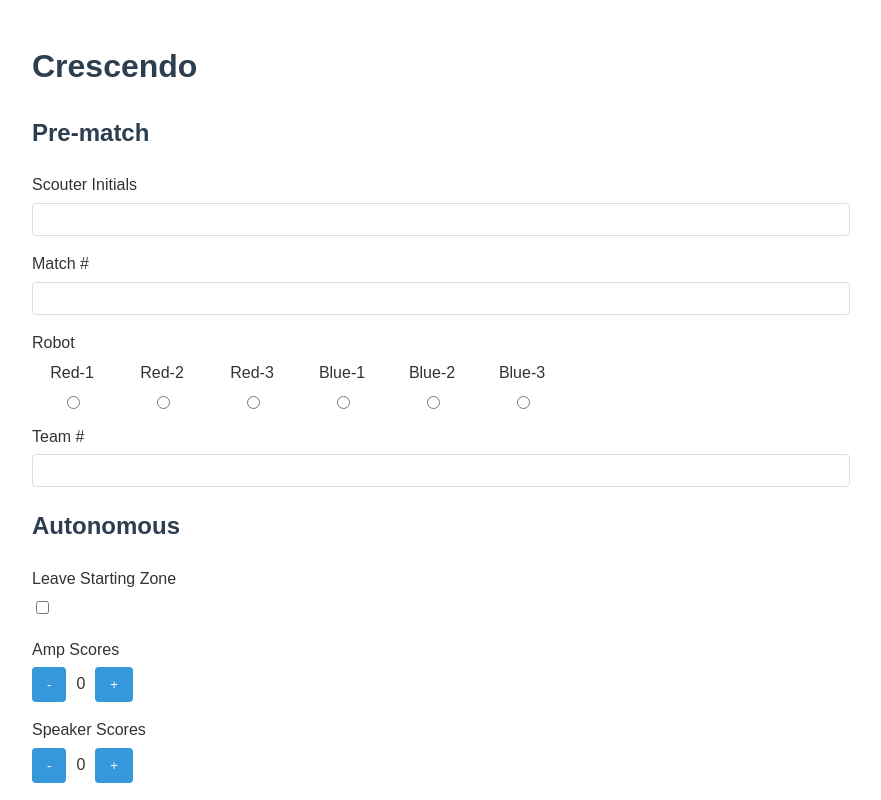
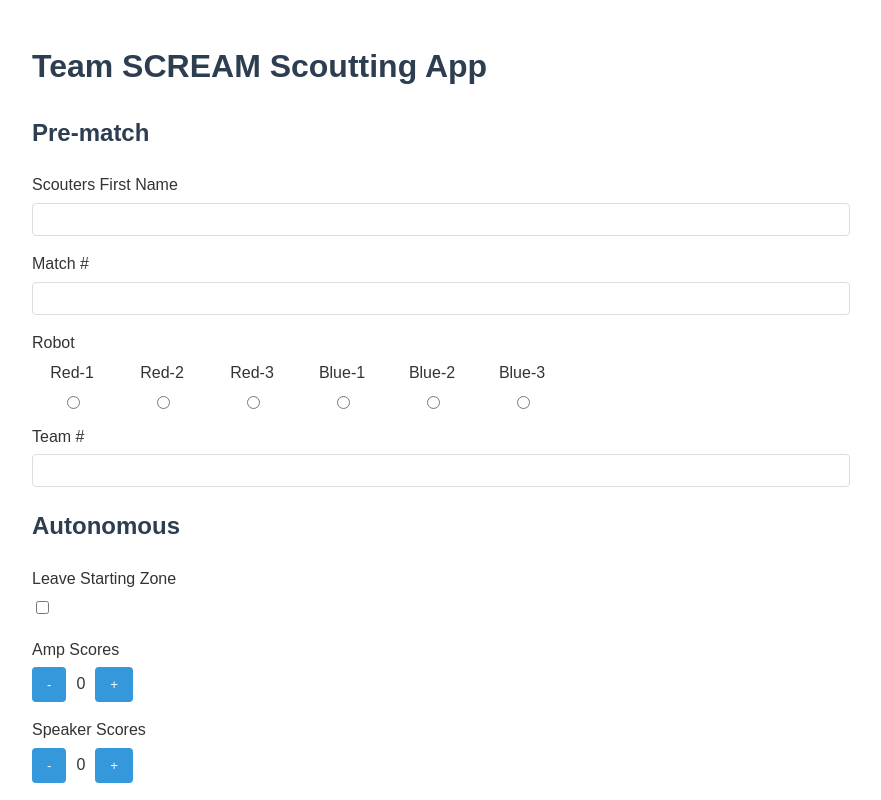
Before and after one commit to Rocklessgamer/SCREAMApp, a plain HTML site: page index.html in a window 1280 px wide. Shown: the top 800 px of the page, without its empty margins (208-1089 px from the left). Drawn offline with Linux system fonts and the light colour scheme.

Commit message:
Update index.html

```diff
--- a/index.html
+++ b/index.html
@@ -66,10 +66,10 @@
         {
           "dataFormat": "tsv",
           "title": "SCREAM App",
-          "page_title": "Crescendo",
+          "page_title": "Team SCREAM Scoutting App",
           "checkboxAs": "10",
           "prematch": [
-            { "name": "Scouter Initials",
+            { "name": "Scouters First Name",
               "code": "s",
               "type": "scouter",
               "size": 5,
```
